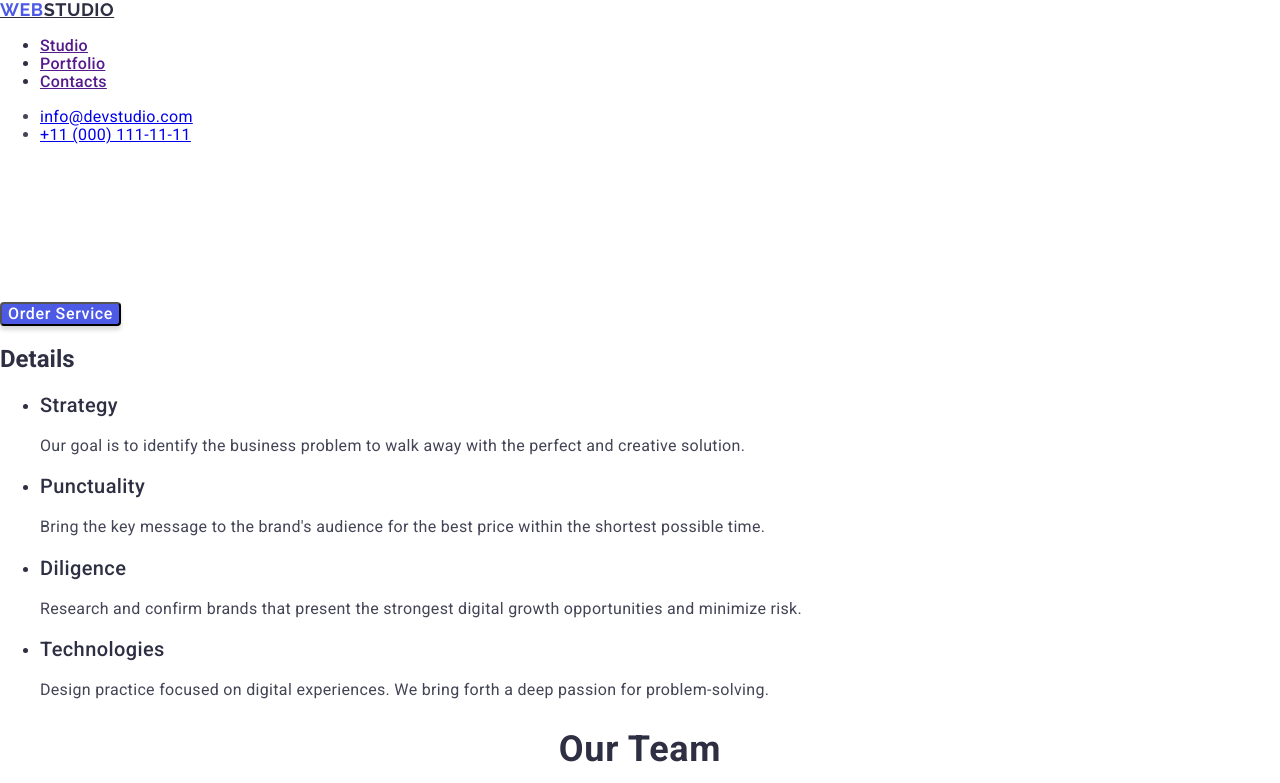
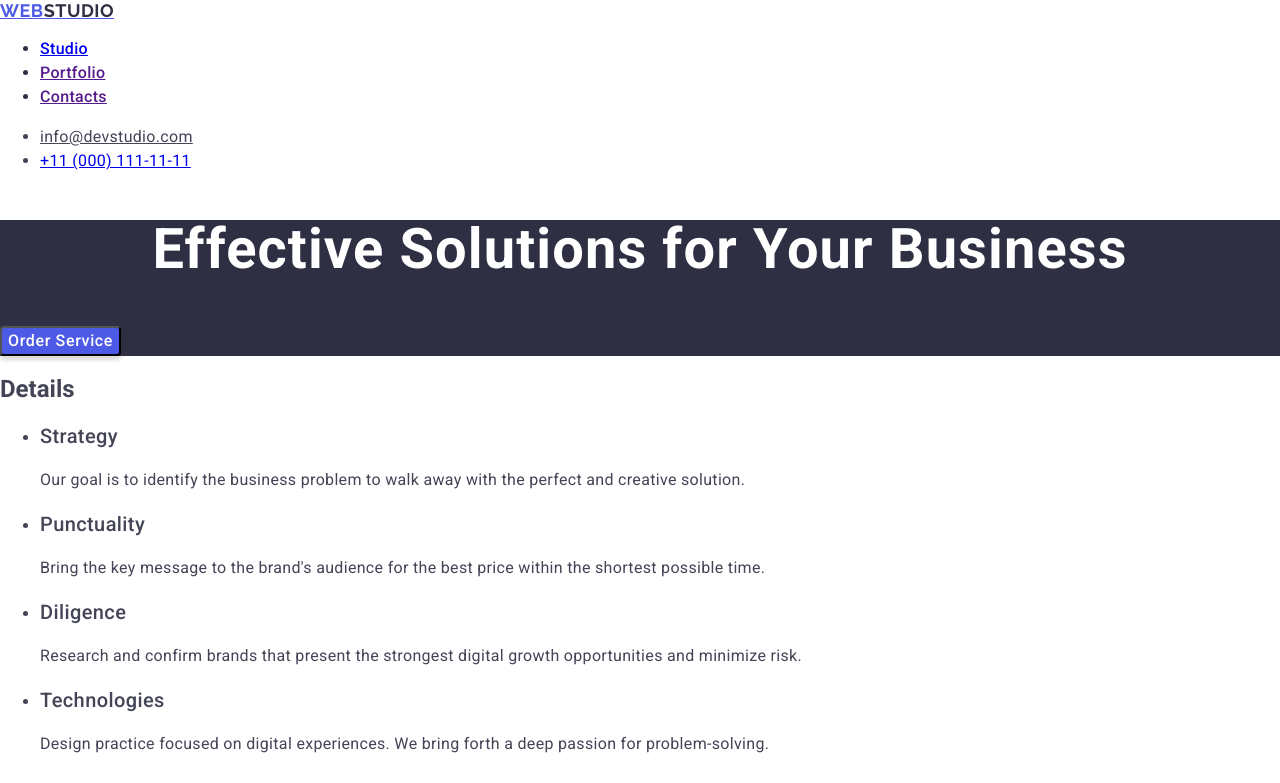
Before and after one commit to serhiyserhiychuk/goit-markup-hw-02, a plain HTML site: page index.html in a window 1280 px wide. Shown: the top 783 px of the page. Drawn offline with nearby package versions, Linux system fonts and the light colour scheme.

Commit message:
error correction

```diff
--- a/css/styles.css
+++ b/css/styles.css
@@ -1,34 +1,40 @@
 .content {
   font-family: Roboto, sans-serif;
-  color: #2e2f42;
+  color: #434455;
+  background-color: #ffffff;
 }
 .web {
-  color: var(--iris, #4d5ae5);
-  font-family: Raleway;
+  color: #2e2f42;
+  font-family: 'Raleway', sans-serif;
   font-size: 18px;
   font-style: normal;
   font-weight: 700;
-  line-height: 1, 17;
+  line-height: 1.17;
   letter-spacing: 0.54px;
   text-transform: uppercase;
 }
 .main-link {
-  color: var(--navyblue, #2e2f42);
-  font-family: Raleway;
+  color: var(--iris, #4d5ae5);
+  font-family: 'Raleway', sans-serif;
   font-size: 18px;
   font-style: normal;
   font-weight: 700;
-  line-height: 1, 17;
+  line-height: 1.17;
   letter-spacing: 0.54px;
   text-transform: uppercase;
 }
 .nav-link {
+  color: #2e2f42;
   font-family: Roboto;
   font-size: 16px;
   font-style: normal;
   font-weight: 500;
-  line-height: 1, 5;
+  line-height: 1.5;
   letter-spacing: 0.32px;
+}
+.nav-link :hover,
+.nav-link :active {
+  color: #404bbf;
 }
 .contacts {
   color: var(--slate, #434455);
@@ -36,8 +42,15 @@
   font-size: 16px;
   font-style: normal;
   font-weight: 400;
-  line-height: 1, 5;
+  line-height: 1.5;
   letter-spacing: 0.32px;
+}
+.contacts :hover,
+.contacts :active {
+  color: #404bbf;
+}
+.hero {
+  background-color: #2e2f42;
 }
 .main-title {
   color: var(--white, #fff);
@@ -46,29 +59,31 @@
   font-size: 56px;
   font-style: normal;
   font-weight: 700;
-  line-height: 1, 07;
+  line-height: 1.07;
   letter-spacing: 1.12px;
 }
 .order-button {
   border-radius: 4px;
   background: var(--iris, #4d5ae5);
   box-shadow: 0px 4px 4px 0px rgba(0, 0, 0, 0.15);
-}
-.button-text {
   color: var(--white, #fff);
   font-family: Roboto;
   font-size: 16px;
   font-style: normal;
   font-weight: 500;
-  line-height: 1, 5;
+  line-height: 1.5;
   letter-spacing: 0.64px;
+  cursor: pointer;
+}
+.order-button :hover{
+  background-color: #404BBF;
 }
 .other-title {
   font-family: Roboto;
   font-size: 20px;
   font-style: normal;
   font-weight: 500;
-  line-height: 1, 2;
+  line-height: 1.2;
   letter-spacing: 0.4px;
 }
 .paragraph {
@@ -77,8 +92,11 @@
   font-size: 16px;
   font-style: normal;
   font-weight: 400;
-  line-height: 1, 5;
+  line-height: 1.5;
   letter-spacing: 0.32px;
+}
+.team{
+  background-color: #F4F4FD;
 }
 .team-title {
   text-align: center;
@@ -86,9 +104,12 @@
   font-size: 36px;
   font-style: normal;
   font-weight: 700;
-  line-height: 1, 1;
+  line-height: 1.1;
   letter-spacing: 0.72px;
   text-transform: capitalize;
+}
+.list-item{
+  background-color: #FFFFFF;
 }
 .job {
   color: var(--slate, #434455);
@@ -97,8 +118,14 @@
   font-size: 16px;
   font-style: normal;
   font-weight: 400;
-  line-height: 1, 5;
+  line-height: 1.5;
   letter-spacing: 0.32px;
+}
+.page-footer{
+  background-color: #2e2f42;
+}
+.web-link{
+  color: #f4f4fd;
 }
 .footer-text {
   color: var(--cloud, #f4f4fd);
@@ -106,6 +133,6 @@
   font-size: 16px;
   font-style: normal;
   font-weight: 400;
-  line-height: 1, 5;
+  line-height: 1.5;
   letter-spacing: 0.32px;
 }
--- a/index.html
+++ b/index.html
@@ -26,20 +26,22 @@
     <header>
       <nav>
         <a href="./index.html" class="main-link"
-          ><span class="web">Web</span>Studio</a
+          >Web<span class="web">Studio</span></a
         >
         <ul>
-          <li class="nav-link"><a href="">Studio</a></li>
+          <li class="nav-link"><a href="./index.html">Studio</a></li>
           <li class="nav-link"><a href="">Portfolio</a></li>
           <li class="nav-link"><a href="">Contacts</a></li>
         </ul>
       </nav>
-      <address>
+      <address class="contacts">
         <ul>
-          <li class="contacts">
-            <a href="mailto:info@devstudio.com">info@devstudio.com</a>
+          <li>
+            <a href="mailto:info@devstudio.com" class="contacts"
+              >info@devstudio.com</a
+            >
           </li>
-          <li class="contacts">
+          <li>
             <a href="tel:+110001111111">+11 (000) 111-11-11</a>
           </li>
         </ul>
@@ -47,11 +49,9 @@
     </header>
     <main>
       <!-- Section "Hero" -->
-      <section>
+      <section class="hero">
         <h1 class="main-title">Effective Solutions for Your Business</h1>
-        <button type="button" class="order-button">
-          <span class="button-text">Order Service</span>
-        </button>
+        <button type="button" class="order-button">Order Service</button>
       </section>
       <section>
         <h2 class="title">Details</h2>
@@ -87,10 +87,10 @@
         </ul>
       </section>
       <!-- Section "Team" -->
-      <section>
+      <section class="team">
         <h2 class="team-title">Our Team</h2>
         <ul>
-          <li>
+          <li class="list-item">
             <img
               src="./images/image1.jpg"
               alt="Team Member"
@@ -100,7 +100,7 @@
             <h3 class="other-title">Mark Guerrero</h3>
             <p class="job">Product Designer</p>
           </li>
-          <li>
+          <li class="list-item">
             <img
               src="./images/image2.jpg"
               alt="Team Member"
@@ -110,7 +110,7 @@
             <h3 class="other-title">Tom Ford</h3>
             <p class="job">Frontend Developer</p>
           </li>
-          <li>
+          <li class="list-item">
             <img
               src="./images/image3.jpg"
               alt="Team Member"
@@ -120,7 +120,7 @@
             <h3 class="other-title">Camila Garcia</h3>
             <p class="job">Marketing</p>
           </li>
-          <li>
+          <li class="list-item">
             <img
               src="./images/image4.jpg"
               alt="Team Member"
@@ -199,9 +199,9 @@
         </ul>
       </section>
     </main>
-    <footer>
+    <footer class="page-footer">
       <a href="./index.html" class="main-link"
-        ><span class="web">Web</span>Studio</a
+        >Web<span class="web-link">Studio</span></a
       >
       <p class="footer-text">
         Increase the flow of customers and sales for your business with digital
```
